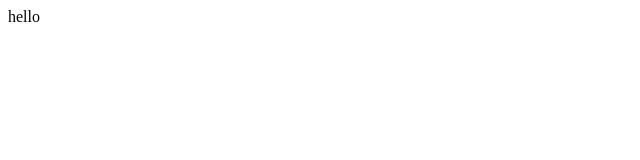
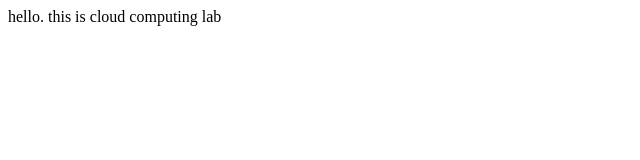
Before and after one commit to shi87/cclab, a plain HTML site: page index.html in a window 1280 px wide. Shown: the whole page, without its empty margins (0-640 px from the left). Drawn offline with Linux system fonts and the light colour scheme.

Commit message:
Add files via upload

```diff
--- a/index.html
+++ b/index.html
@@ -1,5 +1,5 @@
 <html>
 <body>
-hello
+hello. this is cloud computing lab
 </body>
 </html>
```
